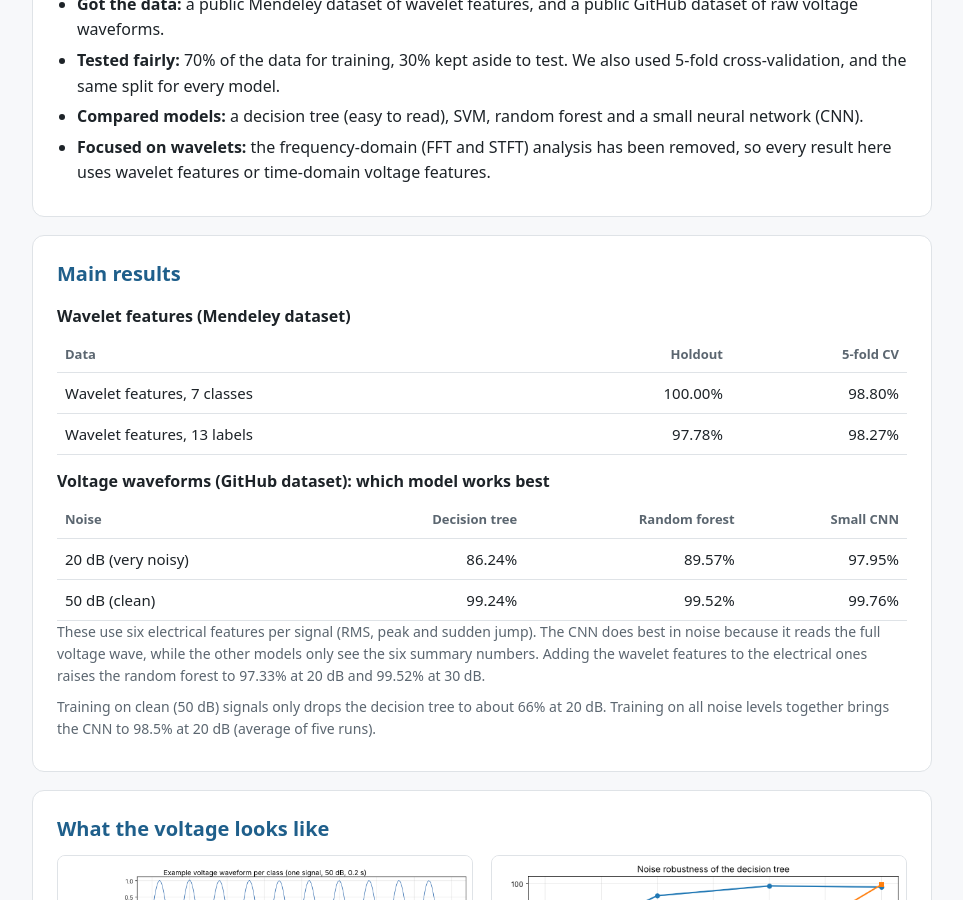
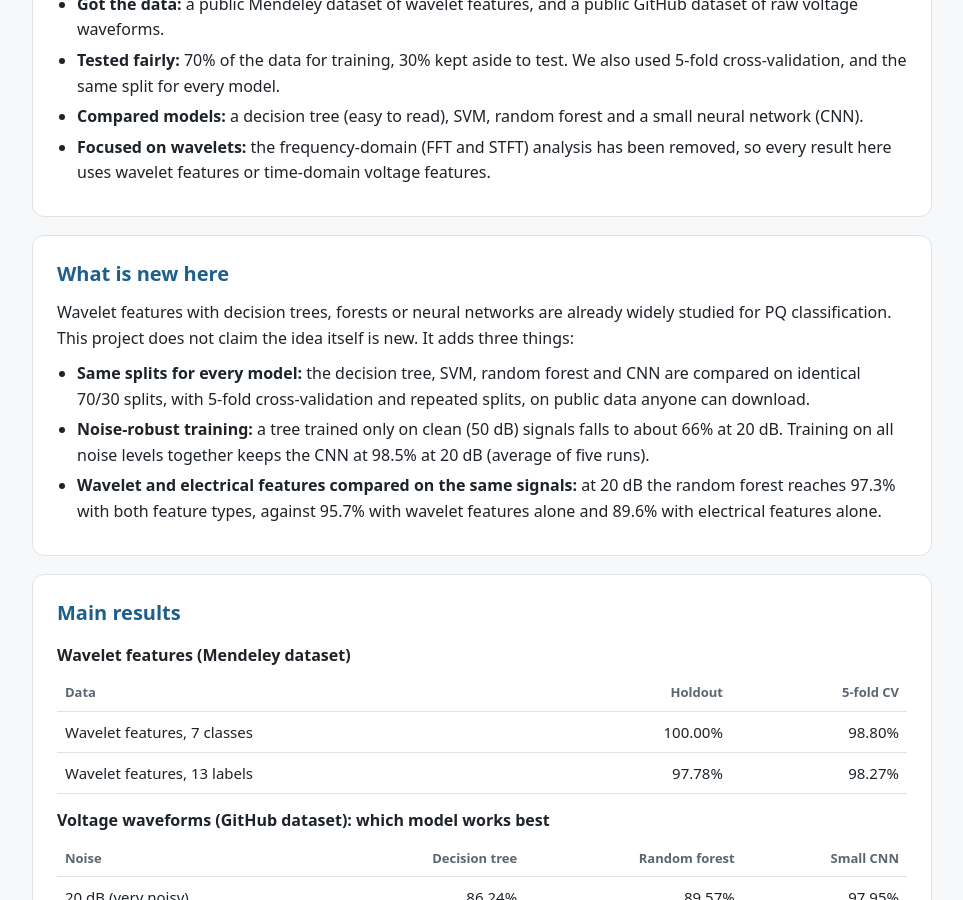
Before and after one commit to SumaAcharya/SumaAcharya.github.io, a Jekyll site: the page pq-classification/index.html, which Jekyll copies as it is, in a window 1280 px wide and 900 px high, scrolled down 437 px. Shown: the whole window, without its empty margins (158-1121 px from the left). Built offline with Jekyll 4.4.1, drawn with Linux system fonts in a browser that asks for light colours.

Commit message:
Webpage: add 'What is new here' section with honest novelty claims
Co-Authored-By: Claude Haiku 5.5 <noreply@anthropic.com>
Claude-Session: https://claude.ai/code/session_01XgHpHjcXs9ZsT4pXBJ5wU2

```diff
--- a/pq-classification/index.html
+++ b/pq-classification/index.html
@@ -67,6 +67,16 @@ a { color: var(--accent); }
     <li><b>Tested fairly:</b> 70% of the data for training, 30% kept aside to test. We also used 5-fold cross-validation, and the same split for every model.</li>
     <li><b>Compared models:</b> a decision tree (easy to read), SVM, random forest and a small neural network (CNN).</li>
     <li><b>Focused on wavelets:</b> the frequency-domain (FFT and STFT) analysis has been removed, so every result here uses wavelet features or time-domain voltage features.</li>
+  </ul>
+</section>
+
+<section>
+  <h2>What is new here</h2>
+  <p>Wavelet features with decision trees, forests or neural networks are already widely studied for PQ classification. This project does not claim the idea itself is new. It adds three things:</p>
+  <ul>
+    <li><b>Same splits for every model:</b> the decision tree, SVM, random forest and CNN are compared on identical 70/30 splits, with 5-fold cross-validation and repeated splits, on public data anyone can download.</li>
+    <li><b>Noise-robust training:</b> a tree trained only on clean (50 dB) signals falls to about 66% at 20 dB. Training on all noise levels together keeps the CNN at 98.5% at 20 dB (average of five runs).</li>
+    <li><b>Wavelet and electrical features compared on the same signals:</b> at 20 dB the random forest reaches 97.3% with both feature types, against 95.7% with wavelet features alone and 89.6% with electrical features alone.</li>
   </ul>
 </section>
 
```
